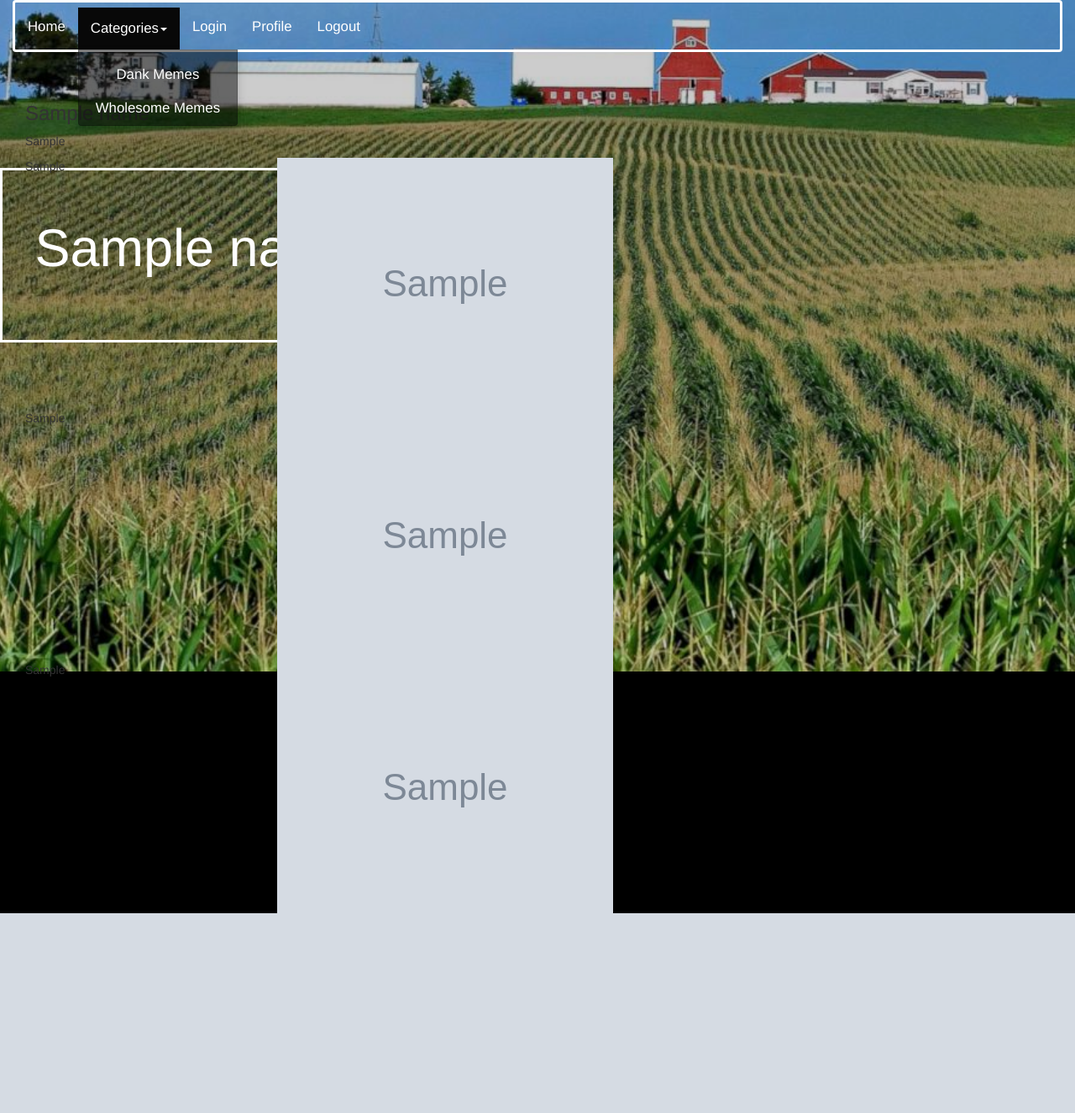
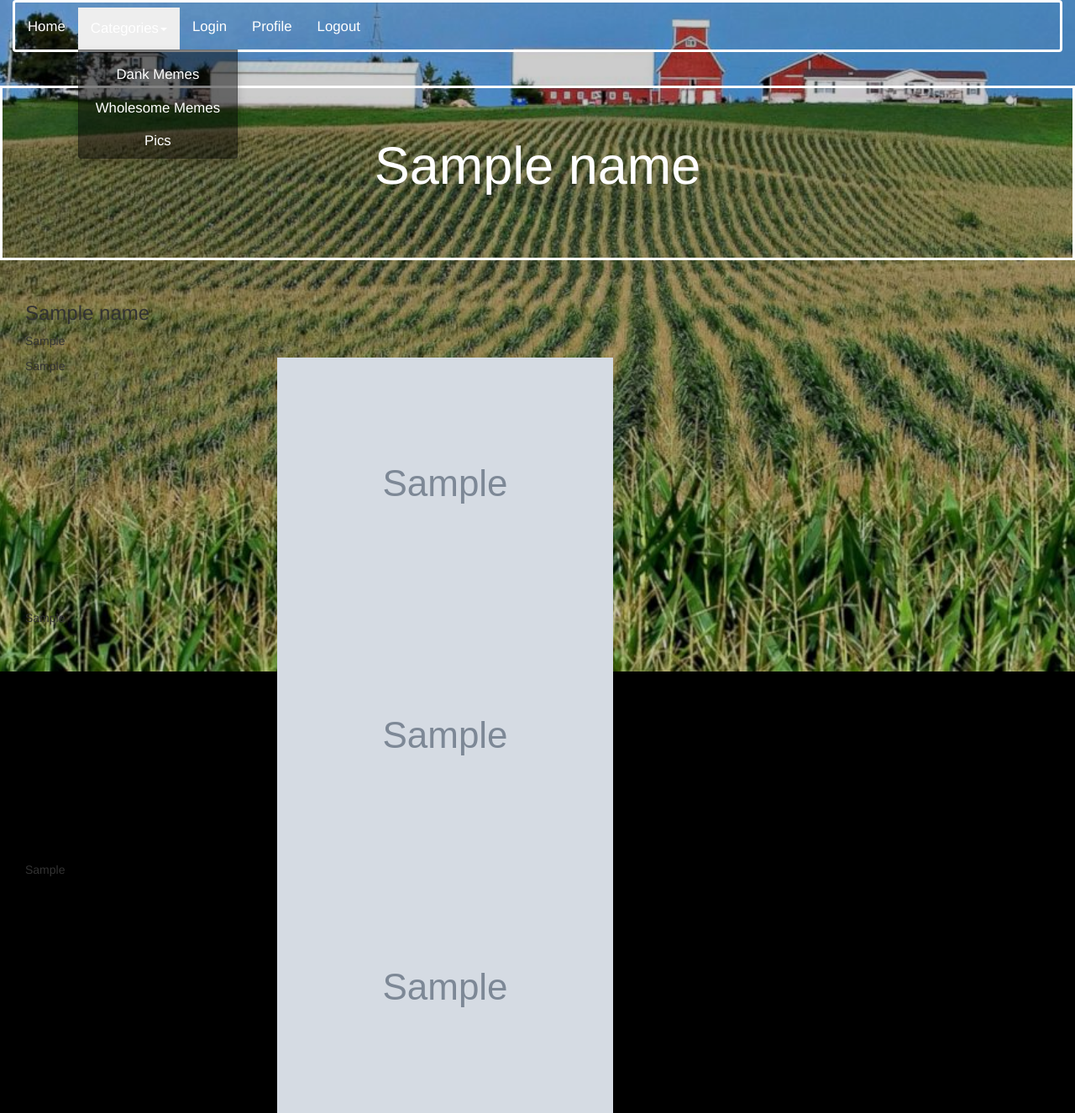
Before and after one commit to apa-123/memes, a Flask app: template templates/user_page.html in a window 1280 px wide, after a click on "Categories"; the page is wider, and only the part inside the window is pictured. Shown: that part at 84% size. Before the commit the page ends 1088 px from the top of that part, so only its background shows below. Run offline with Flask 2, Linux system fonts and the light colour scheme; the template is opened without the code that fills it: most values are stand-ins (such as "Sample title", 1, 10 or a date in 2020); grey boxes marked "Sample" are stand-in pictures; some libraries are stand-ins or nearby versions.

Commit message:
fixed a bunch of stuff

```diff
--- a/static/style.css
+++ b/static/style.css
@@ -48,6 +48,7 @@ body {
 .posts {
     margin-right: auto;
     margin-left: auto;
+    background-color:#333333;
     border: 3px solid grey;
     border-collapse: separate;
     border-spacing: 10px 50px;
@@ -93,9 +94,6 @@ body {
     border: 3px solid rgb(255, 255, 255);
     font-family: Helvetica Neue;
     padding-bottom: 5%;
-    position: absolute;
-    top: 25%;
-
 
 }
 
@@ -150,7 +148,7 @@ body {
     align-content: center;
 }
 .navbar {
-    background-color: transparent;
+    background-colo r: transparent;
     border-width: 0px;;
 }
 .nav.navbar-nav li a {
--- a/templates/form.html
+++ b/templates/form.html
@@ -2,7 +2,6 @@
 
 <style type="text/css">
 body {
-    position: absolute;
     background-image: url("/static/content/back.jpg");
     background-position: center center;
     background-repeat: no-repeat;
--- a/templates/layout.html
+++ b/templates/layout.html
@@ -10,7 +10,7 @@
         <div class = "background">
         </div>
         {% block navbar %}
-        <nav class="navbar navbar-inverse" roll="navigation">
+        <nav class="navbar" roll="navigation">
             <div class="container-fluid" >
                 <div class= "navbar" id="nav">
                     <div class="navbar-header">
@@ -23,6 +23,7 @@
                             <ul class="dropdown-menu">
                                 <li><a href="/category?cat=dankmemes">Dank Memes</a></li>
                                 <li><a href="/category?cat=wholesomememes">Wholesome Memes</a></li>
+                                <li><a href="/category?cat=pics">Pics</a></li>
                             </ul>
                         </li>
                         <li><a href="/login">Login</a></li>
--- a/templates/loginPage.html
+++ b/templates/loginPage.html
@@ -2,7 +2,6 @@
 
 <style type="text/css">
 body {
-    position: absolute;
     background-image: url("/static/content/back.jpg");
     background-position: center center;
     background-repeat: no-repeat;
```
